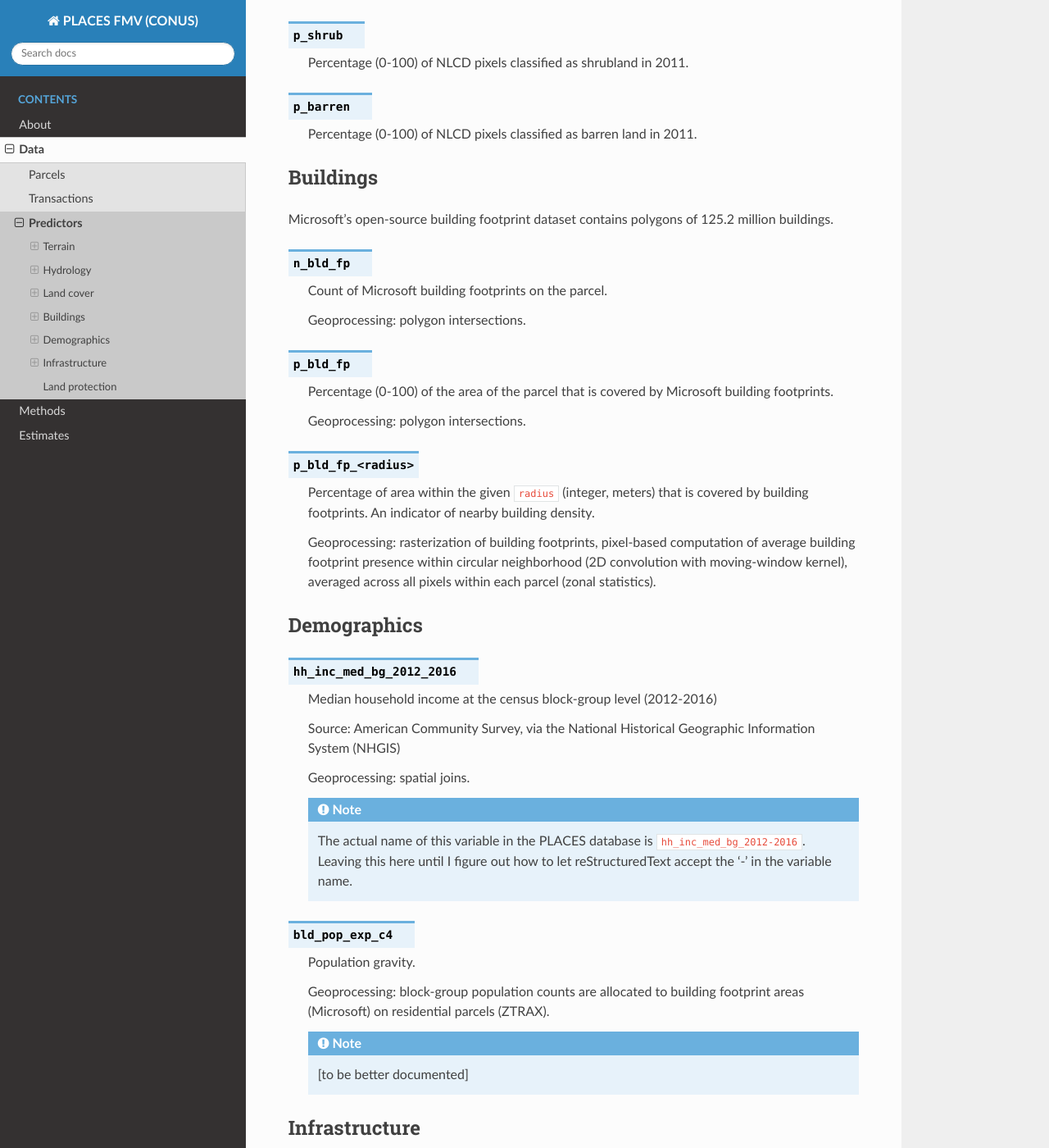
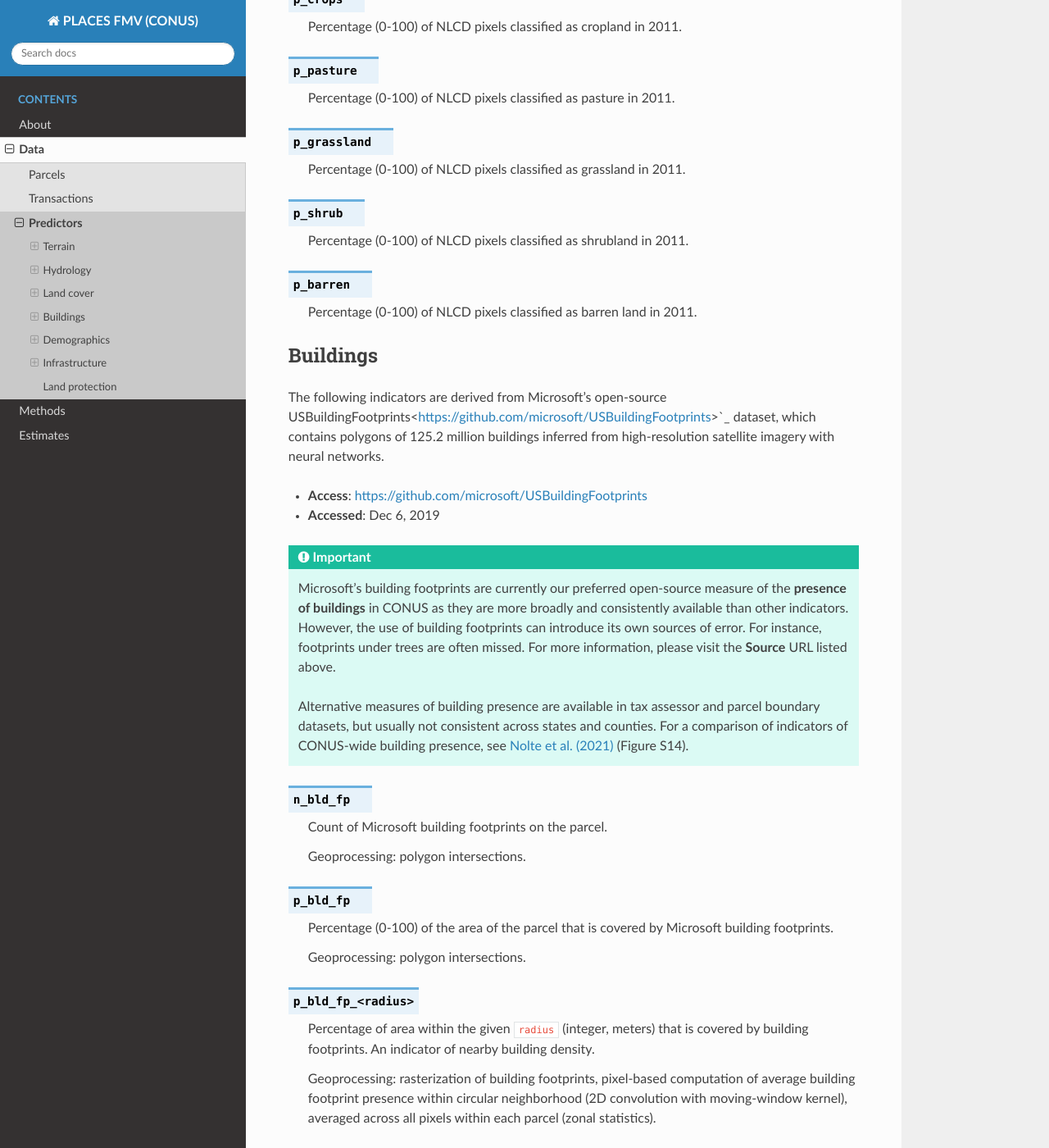
Before and after one commit to chrnolte/places-conus, a Sphinx documentation site: the page built from docs/data/predictors.rst, in a window 1280 px wide and 1400 px high, scrolled down 2467 px. Shown: the whole window at 82% size. Built offline with Sphinx 7.4.7 and the Read the Docs theme 2.0.0, drawn with Linux system fonts in a browser that asks for light colours; some of the changed text lies outside the part shown.

Commit message:
Updates to the documentation

```diff
--- a/docs/about/people.rst
+++ b/docs/about/people.rst
@@ -42,6 +42,6 @@ Code contributors
 
 PLACES-FMV would not exist without support of:
 
-* Adam Pollack, PhD student, Boston University
-* Shelby Sundquist, undergraduate, Boston University
-* Ido Kushner, undergraduate, Boston University
+* Adam Pollack, former PhD student, Boston University
+* Shelby Sundquist, former undergraduate, Boston University
+* Ido Kushner, former undergraduate, Boston University
--- a/docs/data/predictors.rst
+++ b/docs/data/predictors.rst
@@ -32,7 +32,7 @@ Hydrology
 
    Percentage (0-100) of coastal waters within a 50m radius. Used as proxy for beachfront properties and boating access.
 
-   Source: ESRI North America Water Polygons
+   * **Source**: ESRI North America Water Polygons
 
 .. attribute:: cst_2500
 
@@ -42,29 +42,39 @@ Hydrology
 
    Estimated total frontage (in meters) of the parcel along lake waterbodies from the National Hydrographic Database (NHD).
 
+   * **Source**: NHDPlus High Resolution
+   * **Access**: https://www.usgs.gov/national-hydrography/nhdplus-high-resolution
+   * **Accessed**: Jun 18, 2019
+
    Geoprocessing: total area of intersections of the parcel polygon with 50-meter-buffers around NHD lakes, divided by the buffer width (50m).
 
 .. attribute:: river_frontage
 
    Estimated lake frontage (in meters) to the closest lake waterbody in the National Hydrographic Database (NHD).
 
+   * **Source**: see :any:`lake_frontage`
+
    Geoprocessing: total area of intersections of the parcel polygon with 50-meter-buffers around NHD lakes, divided by the buffer width (50m).
 
 .. attribute:: water_exposure
 
-   Sum of river and lake frontage, normalized by parcel size
-
-   :any:`river_frontage` / :any:`ha` + :any:`lake_frontage` / :any:`ha`
+   Sum of :any:`river_frontage` and :any:`lake_frontage`, divided by parcel size (:any:`ha`).
 
 .. attribute:: p_wet
 
-   Percentage (0-100) of parcel area covered by wetland polygons from the US Fish and Wildlife Service National Wetlands Inventory (39).
+   Percentage (0-100) of parcel area covered by wetland polygons.
+
+   * **Source**: National Wetlands Inventory (NWI), U.S. Fish & Wildlife Service
+   * **Access**: `<https://www.fws.gov/program/national-wetlands-inventory/wetlands-data>`_
+   * **Accessed**: Jun 18, 2019
 
 .. attribute:: fld_fr_fath_p100
 
    Flood risk: average meters of inundation depth within the 1% annual exceedance probability floodplain (pluvial floods).
 
-   Source: Fathom
+   * **Source**: Fathom-US Flood Hazard data (`Wing et al 2018 <https://iopscience.iop.org/article/10.1088/1748-9326/aaac65>`_)
+   * **Access**: `<https://www.fathom.global/product/flood-hazard-data-maps/fathom-us/>`_
+   * **Accessed**: Mar 26, 2020
 
    .. warning::
 
@@ -74,7 +84,7 @@ Hydrology
 
    Flood risk: average meters of inundation depth within the 1% annual exceedance probability floodplain (fluvial floods).
 
-   Source: Fathom
+   Source: as :any:fld_fr_fath_p100
 
    .. warning::
 
@@ -85,7 +95,8 @@ Hydrology
 Land cover
 **********
 
-Source: National Land Cover Database, Year-2011 Land Cover (edition: 2014-10-10)
+* **Source**: National Land Cover Database, Year-2011 Land Cover (Edition 2014-10-10)
+* **Access**: `<https://www.mrlc.gov/data>`_
 
 
 .. attribute:: p_forest
@@ -122,7 +133,17 @@ Source: National Land Cover Database, Year-2011 Land Cover (edition: 2014-10-10)
 Buildings
 *********
 
-Microsoft’s open-source building footprint dataset contains polygons of 125.2 million buildings.
+The following indicators are derived from Microsoft’s open-source USBuildingFootprints<https://github.com/microsoft/USBuildingFootprints>`_ dataset, which contains polygons of 125.2 million buildings inferred from high-resolution satellite imagery with neural networks.
+
+* **Access**: `<https://github.com/microsoft/USBuildingFootprints>`_
+* **Accessed**: Dec 6, 2019
+
+.. important::
+
+   Microsoft's building footprints are currently our preferred open-source measure of the **presence of buildings** in CONUS as they are more broadly and consistently available than other indicators. However, the use of building footprints can introduce its own sources of error. For instance, footprints under trees are often missed. For more information, please visit the **Source** URL listed above.
+
+   Alternative measures of building presence are available in tax assessor and parcel boundary datasets, but usually not consistent across states and counties. For a comparison of indicators of CONUS-wide building presence, see `Nolte et al. (2021) <https://papers.ssrn.com/sol3/papers.cfm?abstract_id=3900806>`_ (Figure S14).
+
 
 .. attribute:: n_bld_fp
 
@@ -151,13 +172,13 @@ Demographics
 
    Median household income at the census block-group level (2012-2016)
 
-   Source: American Community Survey, via the National Historical Geographic Information System (NHGIS)
+   **Source**: American Community Survey, via the National Historical Geographic Information System (NHGIS)
+   **Access**: `<https://www.nhgis.org/>`_
+   **Geoprocessing**: spatial joins of parcel centroids with reference units.
 
-   Geoprocessing: spatial joins.
+   .. caution::
 
-   .. note::
-
-      The actual name of this variable in the PLACES database is ``hh_inc_med_bg_2012-2016``. Leaving this here until I figure out how to let reStructuredText accept the '-' in the variable name.
+      The actual name of this variable in the PLACES database is ``hh_inc_med_bg_2012-2016`` (but hyphens weren't allowed for Python attributes in reStructredText).
 
 
 .. attribute:: bld_pop_exp_c4
@@ -182,16 +203,17 @@ Infrastructure
 
    ``rd_dist_pvd+``: Distance to nearest paved road **including** highways (meters).
 
-   Source: TIGER/Line shapefiles from the U.S. Census Bureau.
+   * **Source**: TIGER/Line shapefiles from the U.S. Census Bureau.
 
 
 .. attribute:: travel
 
    Travel time to major cities (minutes), ca. 2000
 
-   Source: European Commission & World Bank. Download: `Nelson 2007 <https://forobs.jrc.ec.europa.eu/products/gam/>`_
+   * **Source**: European Commission & World Bank (Nelson 2007)
+   * **Access**: `<https://forobs.jrc.ec.europa.eu/products/gam/>`_
 
-   .. note::
+   .. important::
 
          This dataset was computed with different specifications than :any:`travel_weiss`. The two are not intercomparable. Differences do not necessarily reflect change over time.
 
@@ -200,7 +222,8 @@ Infrastructure
 
    Travel time to major cities (minutes), ca. 2015
 
-   Source: `Weiss et al. 2017 Nature <https://www.nature.com/articles/nature25181>`_
+   * **Source**: Weiss et al. 2017 *Nature*
+   * **Access**: `<https://www.nature.com/articles/nature25181>`_
 
 
 ***************
--- a/docs/methods/estimation.rst
+++ b/docs/methods/estimation.rst
@@ -9,5 +9,5 @@ This is the description of how the estimates are generated.
    estimation/models
    estimation/submarkets
    estimation/estimators
-   estimation/feature_sets
+   estimation/predictor_sets
    estimation/uncertainty
--- a/docs/methods/estimation/models.rst
+++ b/docs/methods/estimation/models.rst
@@ -7,4 +7,4 @@ PLACES-FMV (CONUS) models are defined by:
 
 * The :any:`Submarkets` for which they observe sales and make predictions.
 * The statistical :any:`Estimators` they use.
-* The :any:`Feature sets` they see.
+* The :any:`Predictor sets` they see.
```
Also changed, not shown: docs/methods/estimation/feature_sets.rst (deleted, +0 -22 lines), docs/methods/estimation/predictor_sets.rst (added, +40 -0 lines), docs/methods/estimation/uncertainty.rst (+23 -15 lines), docs/methods/overview.rst (+3 -9 lines).
